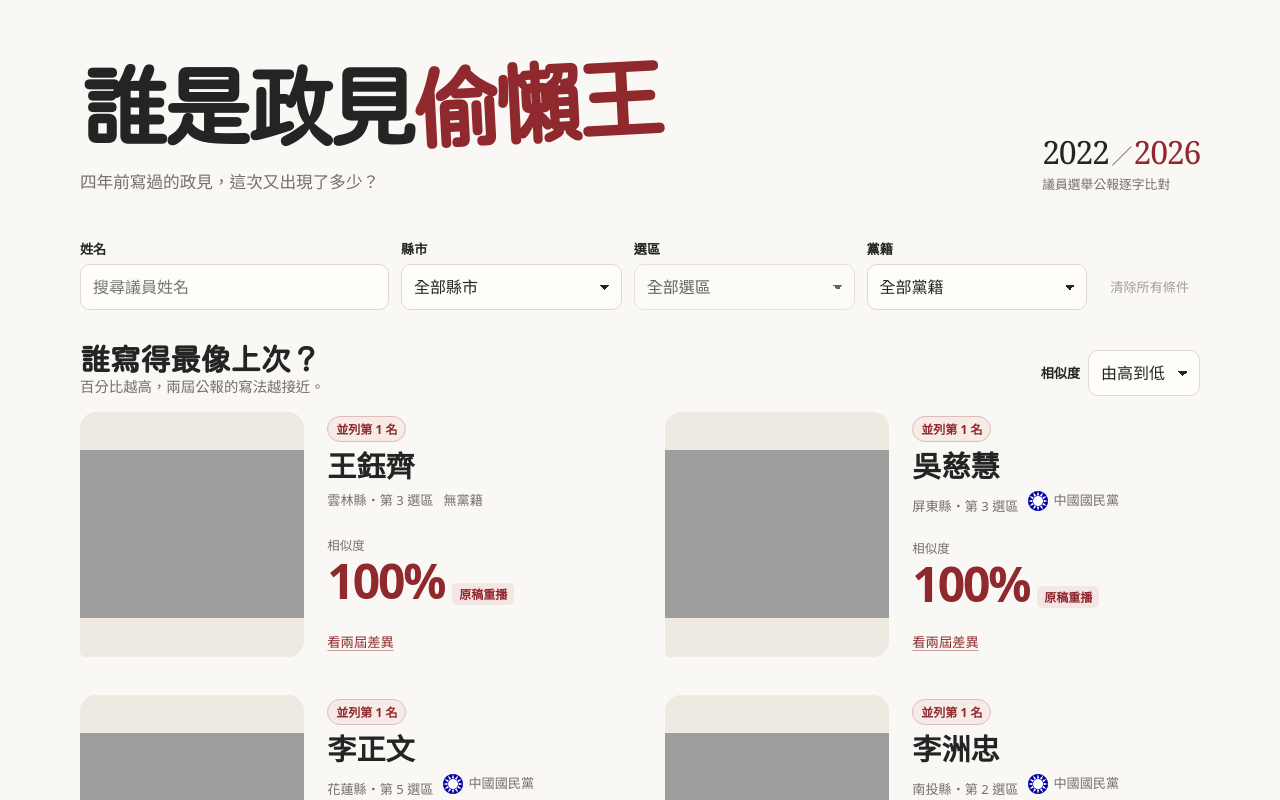
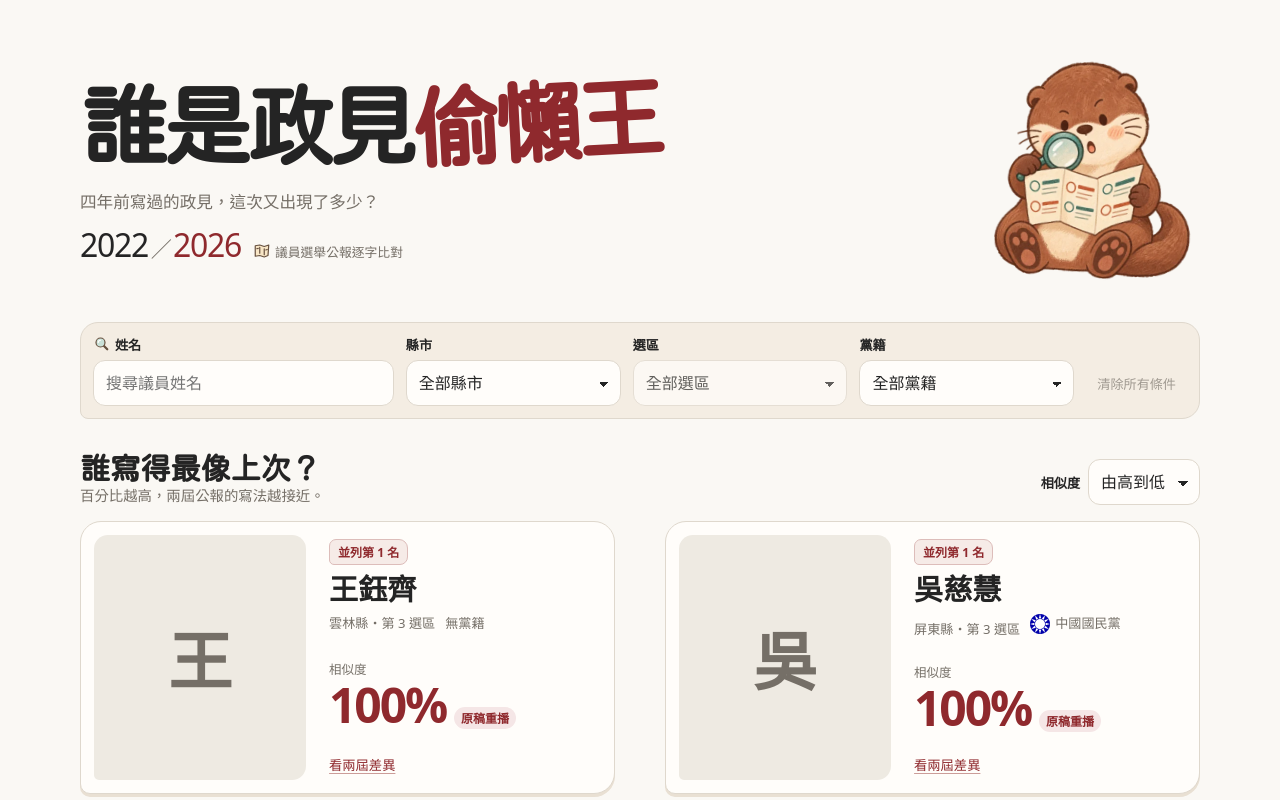
Before and after one commit to SuJiaKuan/lazy-councilor-platform, a React (Vite) app: page / in a window 1280 px wide. Shown: the top 800 px of the page. Built offline with nearby package versions, Linux system fonts and the light colour scheme.

Commit message:
Add otter mascot and stationery styling

```diff
--- a/src/App.tsx
+++ b/src/App.tsx
@@ -2,6 +2,8 @@ import { useEffect, useRef, useState } from 'react';
 import { Comparison } from './components/Comparison';
 import { Method } from './components/Method';
 import { ProfileDialog } from './components/ProfileDialog';
+import { StationeryIcon } from './components/StationeryIcon';
+import bulletinOtter from './assets/bulletin-otter.webp';
 import { loadPeople } from './people';
 import type { Person } from './people';
 
@@ -113,11 +115,13 @@ export function App() {
             <div>
               <h1><span>誰是政見</span><span>偷懶王</span></h1>
               <p className="intro">四年前寫過的政見，這次又出現了多少？</p>
+              <div className="edition">
+                <span className="edition-years"><span>2022</span><span className="edition-divider">／</span><span>2026</span></span>
+                <span className="edition-caption"><StationeryIcon kind="bulletin" />議員選舉公報逐字比對</span>
+              </div>
             </div>
-            <div className="edition">
-              <span className="edition-years"><span>2022</span><span className="edition-divider">／</span><span>2026</span></span>
-              <span>議員選舉公報逐字比對</span>
-            </div>
+            <img className="hero-mascot" src={bulletinOtter} alt="拿著放大鏡閱讀選舉公報的水獺"
+              width="480" height="480" decoding="async" />
           </div>
         </header>
         <section id="compare" className="compare" aria-label="政見相似度排名">
--- a/src/components/Comparison.tsx
+++ b/src/components/Comparison.tsx
@@ -3,6 +3,8 @@ import { compareSimilarity, constituency, formattedSimilarity, isScored, similar
 import type { Person } from '../people';
 import { useMobile } from '../useMobile';
 import { Portrait } from './Portrait';
+import emptyFolderOtter from '../assets/empty-folder-otter.webp';
+import { StationeryIcon } from './StationeryIcon';
 
 interface Props {
   people: Person[];
@@ -115,7 +117,7 @@ export function Comparison({ people, cities, onSelect }: Props) {
     <>
       <div className="controls">
         <label className="name-search">
-          <span>姓名</span>
+          <StationeryIcon kind="search" /><span>姓名</span>
           <input ref={search} type="search" aria-label="搜尋議員姓名" placeholder="搜尋議員姓名" autoComplete="off" value={query}
             onChange={(event) => {
               setQuery(event.target.value);
@@ -216,7 +218,10 @@ export function Comparison({ people, cities, onSelect }: Props) {
           ? `已顯示 ${pagePeople.length}／${matches.length} 位。`
           : `第 ${page} 頁，共 ${totalPages} 頁，${matches.length} 筆結果。`}
       </p>
-      {matches.length === 0 && <p className="empty-result">沒有符合的人選。可調整搜尋條件。</p>}
+      {matches.length === 0 && <div className="empty-result">
+        <img src={emptyFolderOtter} alt="" width="88" height="88" />
+        <p>沒有符合的人選。可調整搜尋條件。</p>
+      </div>}
       {pagePeople.length > 0 && (
         <ul className="ranking-grid" ref={list} key={mobile ? 'mobile' : page}>
           {pagePeople.map((person) => {
@@ -254,7 +259,7 @@ export function Comparison({ people, cities, onSelect }: Props) {
                         </span>
                       </span>
                     ) : (
-                      <span className="card-note">待補原文</span>
+                      <span className="card-note"><StationeryIcon kind="folder" />待補原文</span>
                     )}
                     <span className="card-link">看兩屆差異</span>
                   </span>
--- a/src/components/Method.tsx
+++ b/src/components/Method.tsx
@@ -1,9 +1,10 @@
+import { StationeryIcon } from './StationeryIcon';
 import { dataUrl, similarityGrades } from '../people';
 
 export function Method() {
   return (
     <details id="method" className="method">
-      <summary>怎麼算？資料哪來？</summary>
+      <summary><StationeryIcon kind="folder" />怎麼算？資料哪來？</summary>
       <dl>
         <dt>目前收錄範圍</dt>
         <dd>
--- a/src/components/ProfileDialog.tsx
+++ b/src/components/ProfileDialog.tsx
@@ -1,3 +1,4 @@
+import { StationeryIcon } from './StationeryIcon';
 import { Fragment, useEffect, useRef, useState } from 'react';
 import type { KeyboardEvent } from 'react';
 import { constituency, formattedSimilarity, isScored, similarityGrade } from '../people';
@@ -66,7 +67,7 @@ function PlatformDiff({ person }: { person: ScoredPerson }) {
 
   return (
     <section className="full-diff">
-      <h3 ref={heading}>這次改了哪裡？</h3>
+      <h3 ref={heading}><StationeryIcon kind="search" />這次改了哪裡？</h3>
       {person.added === 0 && person.removed === 0 ? (
         <p className="diff-key">兩屆比對文字相同</p>
       ) : (
@@ -149,7 +150,7 @@ export function ProfileDialog({ person, copied, onClose, onShare }: Props) {
             </section>
           )}
           <details className="profile-sources">
-            <summary>資料來源</summary>
+            <summary><StationeryIcon kind="bulletin" />資料來源</summary>
             {isScored(person) && person.note && <p className="subtle quality-note">{person.note}</p>}
             <div className="profile-links">
               <a href={person.sources[0]} target="_blank" rel="noopener">{person.sourceLabels?.[0] ?? '2022 官方公報'}</a>
--- /dev/null
+++ b/src/components/StationeryIcon.tsx
@@ -0,0 +1,30 @@
+const drawings = {
+  search: (
+    <>
+      <path d="m14 14 5 5" strokeWidth="3" />
+      <circle cx="10" cy="10" r="6" fill="#cae1d8" />
+      <path d="M7 10a3 3 0 0 1 3-3" stroke="#fffdfa" />
+    </>
+  ),
+  bulletin: (
+    <>
+      <path d="m3 5 6-1 6 2 6-2-1 14-5 2-6-2-6 1z" fill="#f8e6c6" />
+      <path d="M9 7v8m6-6v8M5 9l2-.4m10 2 2-.6" />
+    </>
+  ),
+  folder: (
+    <>
+      <path d="M3 18V6h7l2 3h8v9z" fill="#f8e6c6" />
+      <path d="m3 18 2-7h17l-2 7z" fill="#ebbd88" />
+    </>
+  ),
+};
+
+export function StationeryIcon({ kind }: { kind: keyof typeof drawings }) {
+  return (
+    <svg className="stationery-icon" aria-hidden="true" width="18" height="18" viewBox="0 0 24 24"
+      fill="none" stroke="currentColor" strokeWidth="1.6" strokeLinecap="round" strokeLinejoin="round">
+      {drawings[kind]}
+    </svg>
+  );
+}
--- a/src/styles.css
+++ b/src/styles.css
@@ -18,6 +18,10 @@
   --paper: #fffdfa;
   --rule: #b5aa9c;
   --numbers: Georgia, "Times New Roman", serif;
+  --round-numbers: ui-rounded, "Arial Rounded MT Bold", "Nunito", system-ui, sans-serif;
+  --paper-shade: #f4ede3;
+  --paper-edge: #d9cfc0;
+  --paper-shadow: 0 3px 0 #e9e0d3;
   --display: "Council Display", "Noto Sans TC", "PingFang TC", sans-serif;
 }
 
@@ -59,6 +63,7 @@ button {
   color: white;
   border: 1px solid var(--red);
   padding: .5rem .85rem;
+  border-radius: 999px;
   white-space: nowrap;
 }
 
@@ -71,17 +76,32 @@ button {
 }
 
 .edition {
-  display: grid;
-  justify-items: start;
-  gap: 6px;
-  padding: 0 0 4px;
+  display: flex;
+  flex-wrap: wrap;
+  align-items: baseline;
+  gap: 8px 12px;
+  margin-top: 14px;
   color: var(--muted);
   font-size: .8rem;
   white-space: nowrap;
 }
 
+.stationery-icon {
+  vertical-align: -.24em;
+  margin-inline-end: .3em;
+  color: #67513f;
+}
+
+.hero-mascot {
+  display: block;
+  width: clamp(116px, 19vw, 224px);
+  height: auto;
+  transform: rotate(3deg);
+  transform-origin: 50% 85%;
+}
+
 .edition-years {
-  font-family: var(--numbers);
+  font-family: var(--round-numbers);
   font-size: clamp(1.38rem, 2.5vw, 2.2rem);
   font-weight: 400;
   line-height: .95;
@@ -104,7 +124,7 @@ button {
 .hero-title {
   display: grid;
   grid-template-columns: minmax(0, 1fr) auto;
-  align-items: end;
+  align-items: center;
   gap: 16px 28px;
 }
 
@@ -169,6 +189,10 @@ h2 {
   grid-template-columns: minmax(0,1.4fr) repeat(3, minmax(0,1fr)) auto;
   gap: 12px;
   margin-bottom: clamp(22px, 3vw, 34px);
+  padding: 12px;
+  border: 1px solid var(--line);
+  border-radius: 18px 18px 18px 8px;
+  background: var(--paper-shade);
 }
 
 .ranking-filters {
@@ -177,6 +201,10 @@ h2 {
 
 .filter-toggle, .applied-filters {
   display: none;
+}
+
+.name-search {
+  position: relative;
 }
 
 label {
@@ -189,7 +217,7 @@ input, select {
   width: 100%;
   min-height: 46px;
   border: 1px solid var(--line);
-  border-radius: 10px;
+  border-radius: 12px;
   background: var(--paper);
   font-size: 1rem;
   font-weight: 400;
@@ -289,9 +317,11 @@ select {
   gap: clamp(12px, 2vw, 23px);
   width: 100%;
   height: 100%;
-  border: 0;
-  background: transparent;
-  padding: 0;
+  border: 1px solid var(--line);
+  border-radius: 21px 21px 21px 10px;
+  background: var(--paper);
+  box-shadow: var(--paper-shadow);
+  padding: clamp(8px, 1.2vw, 13px);
   text-align: left;
 }
 
@@ -311,7 +341,7 @@ select {
 .card-photo {
   position: relative;
   min-height: clamp(175px, 20vw, 245px);
-  border-radius: 16px 16px 16px 5px;
+  border-radius: 14px 14px 14px 5px;
   overflow: hidden;
   background: var(--soft);
 }
@@ -336,7 +366,7 @@ select {
   align-self: flex-start;
   padding: 3px 8px;
   border: 1px solid #ddbdba;
-  border-radius: 99px;
+  border-radius: 7px 9px 8px 5px;
   background: #f6ebe7;
   color: var(--red);
   font-size: .75rem;
@@ -428,7 +458,7 @@ select {
 .score-grade {
   display: inline-block;
   padding: 2px 7px;
-  border-radius: 5px;
+  border-radius: 999px;
   background: var(--grade-paper);
   color: var(--grade-ink);
   font-size: .75rem;
@@ -445,6 +475,7 @@ select {
 }
 
 .candidate-score strong {
+  font-family: var(--round-numbers);
   color: var(--grade-ink, var(--red));
   font-size: clamp(1.95rem, 3.8vw, 3rem);
   font-weight: 790;
@@ -507,7 +538,8 @@ select {
   padding: 6px 10px;
   background-color: var(--paper);
   border: 1px solid var(--line);
-  border-radius: 2px;
+  border-radius: 12px;
+  box-shadow: var(--paper-shadow);
 }
 
 .pagination select {
@@ -521,7 +553,18 @@ select {
 
 .empty-result {
   color: var(--muted);
-  padding-block: 16px;
+  display: flex;
+  align-items: center;
+  justify-content: center;
+  gap: 12px;
+  padding: 12px;
+  border: 1px dashed var(--paper-edge);
+  border-radius: 16px;
+  background: var(--paper);
+}
+
+.empty-result p {
+  margin: 0;
 }
 
 .sr-only {
@@ -576,7 +619,10 @@ select {
 }
 
 .method {
-  border-top: 1px solid var(--line);
+  padding: 4px clamp(12px, 2vw, 20px);
+  border: 1px solid var(--line);
+  border-radius: 16px;
+  background: var(--paper);
   margin-bottom: 32px;
   color: var(--muted);
 }
@@ -623,7 +669,7 @@ dialog {
   width: min(920px, calc(100% - 24px));
   max-height: calc(100dvh - 26px);
   border: 1px solid var(--line);
-  border-radius: 7px;
+  border-radius: 22px;
   padding: 0;
   background: var(--paper);
   color: var(--ink);
@@ -671,8 +717,10 @@ dialog::backdrop {
   align-items: baseline;
   flex-wrap: wrap;
   gap: 4px 14px;
-  border-block: 1px solid var(--line);
-  padding: 11px 0;
+  border: 1px solid var(--line);
+  border-radius: 14px;
+  background: var(--paper-shade);
+  padding: 11px 12px;
   margin: 15px 0 20px;
 }
 
@@ -684,7 +732,7 @@ dialog::backdrop {
 }
 
 .profile-score strong {
-  font-family: var(--numbers);
+  font-family: var(--round-numbers);
   font-size: 2.15rem;
   line-height: 1.07;
   color: var(--grade-ink, var(--red));
@@ -709,6 +757,7 @@ dialog::backdrop {
 }
 
 .text-button {
+  border-radius: 999px;
   border: 1px solid var(--line);
   background: var(--paper);
   padding: .4rem .64rem;
@@ -751,8 +800,10 @@ del {
 
 .diff-column {
   min-width: 0;
-  border-top: 2px solid var(--rule);
-  padding-top: 10px;
+  border: 1px solid var(--line);
+  border-radius: 15px 15px 15px 7px;
+  background: #faf6ef;
+  padding: clamp(10px, 1.6vw, 17px);
 }
 
 .diff-column h4 {
@@ -783,6 +834,7 @@ del {
 .quality-note {
   border-left: 3px solid #ab7b42;
   background: #fbf4e9;
+  border-radius: 6px 12px 12px 6px;
   padding: .5rem .7rem;
 }
 
@@ -801,14 +853,41 @@ del {
   text-decoration-color: currentColor;
 }
 
-@media (prefers-reduced-motion: no-preference) and (hover: hover) {
-  .card-photo {
-    transition: transform 160ms ease-out;
+@media (hover: hover) {
+  .candidate-card:hover {
+    border-color: #cdb69d;
+  }
+}
+
+@media (prefers-reduced-motion: no-preference) {
+  .hero-mascot {
+    animation: otter-peek 780ms ease-out both;
   }
 
-  .candidate-card:hover .card-photo {
-    transform: translateY(-2px);
+  dialog[open] {
+    animation: sheet-appear 180ms ease-out both;
   }
+
+  @media (hover: hover) {
+    .candidate-card {
+      transition: transform 160ms ease-out, border-color 160ms ease-out;
+    }
+
+    .candidate-card:hover {
+      transform: translateY(-2px);
+    }
+  }
+}
+
+@keyframes otter-peek {
+  0% { transform: rotate(0deg); }
+  48% { transform: rotate(-5deg) translateY(-4px); }
+  100% { transform: rotate(3deg); }
+}
+
+@keyframes sheet-appear {
+  from { opacity: 0; }
+  to { opacity: 1; }
 }
 
 @media(max-width:720px) {
@@ -819,18 +898,16 @@ del {
     padding-bottom: 14px;
   }
   .hero-title {
-    grid-template-columns: minmax(0, 1fr);
-    gap: 12px;
+    gap: 8px;
+  }
+  .hero-mascot {
+    width: clamp(86px, 23vw, 144px);
   }
   .hero h1 {
-    font-size: clamp(2.05rem, 9.8vw, 3.65rem);
+    font-size: clamp(1.85rem, 8vw, 3.65rem);
   }
   .edition {
-    display: flex;
-    align-items: baseline;
-    gap: 12px;
-    padding: 0;
-    border: 0;
+    gap: 6px 10px;
   }
   .intro {
     font-size: .92rem;
@@ -860,8 +937,15 @@ del {
   .name-search > span {
     display: none;
   }
+  .name-search > .stationery-icon {
+    position: absolute;
+    top: 14px;
+    left: 11px;
+    pointer-events: none;
+  }
   .name-search input {
     margin: 0;
+    padding-inline-start: 35px;
   }
   .filter-toggle {
     display: block;
```
Also changed, not shown: src/assets/bulletin-otter.webp (added), src/assets/empty-folder-otter.webp (added).
